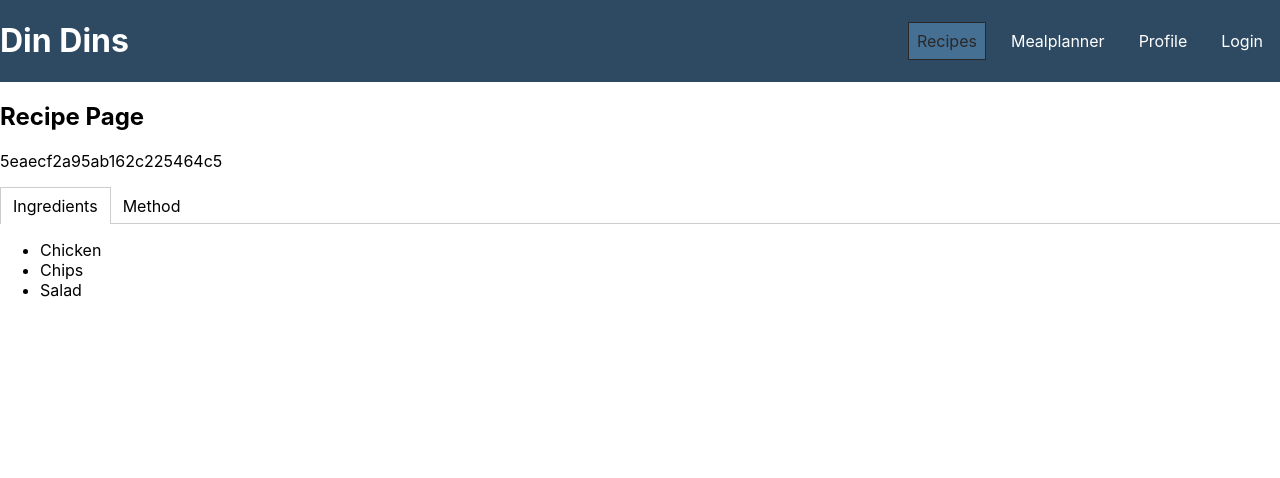
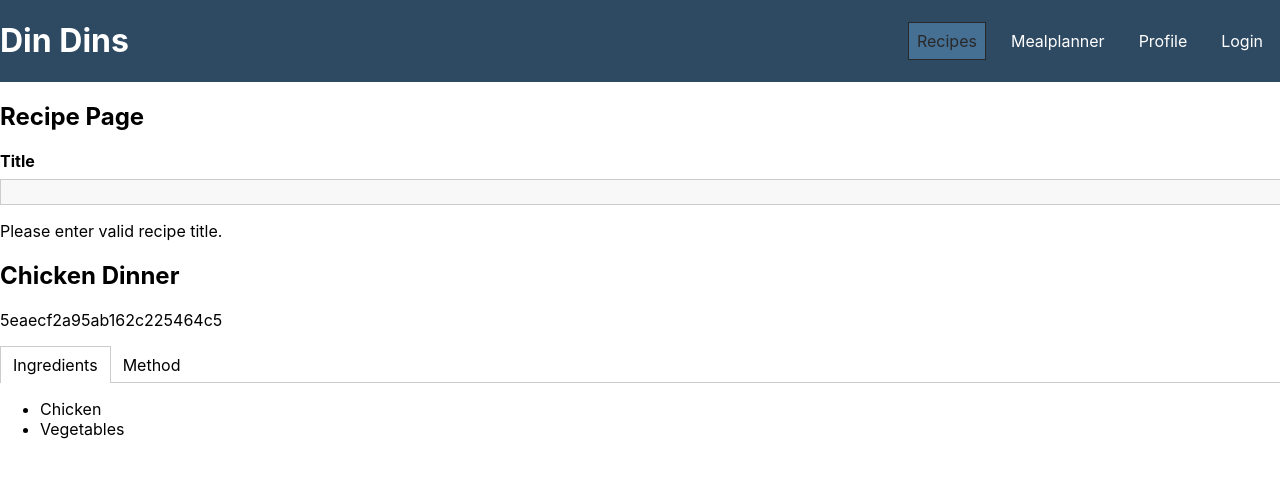
Before and after one commit to Max-Stevenson/din-dins, a React (Create React App) app in the folder frontend/: page /recipes/5eaecf2a95ab162c225464c5 in a window 1280 px wide. Shown: the top 478 px of the page. Built offline with nearby package versions, Linux system fonts and the light colour scheme.

Commit message:
Started work on view recipe / edit recipe page.

```diff
--- a/frontend/src/recipes/pages/NewRecipe.js
+++ b/frontend/src/recipes/pages/NewRecipe.js
@@ -60,10 +60,15 @@ const NewRecipe = () => {
     [dispatch]
   );
 
+  const recipeSubmitHandler = (event) => {
+    event.preventDefault();
+    console.log(formState.inputs);
+  }
+
   return (
     <React.Fragment>
       <h2>New Recipe Page</h2>
-      <form className="recipe-form">
+      <form className="recipe-form" onSubmit={recipeSubmitHandler}>
         <Input
           element="input"
           id="title"
--- a/frontend/src/recipes/pages/Recipe.js
+++ b/frontend/src/recipes/pages/Recipe.js
@@ -1,29 +1,81 @@
 import React from "react";
 import { useParams } from "react-router-dom";
 import Tabs from "../../shared/components/UIElements/Tabs";
+import Input from "../../shared/components/FormElements/Input";
+import Button from "../../shared/components/FormElements/Button";
+import { VALIDATOR_REQUIRE } from "../../shared/util/validators";
+
+const testItems = [
+  {
+    mealSize: 2,
+    image:
+      "https://images-gmi-pmc.edge-generalmills.com/7d6f3a8e-2eca-4c61-8988-489b40546395.jpg",
+    ingredients: ["Chicken", "Vegetables"],
+    method: ["Season chicken.", "Cook at 220c for 1.5 hours."],
+    id: "5eaecf2a95ab162c225464c5",
+    title: "Chicken Dinner",
+    isVegetarian: false,
+    __v: 0
+  },
+  {
+    mealSize: 3,
+    image:
+      "https://realfood.tesco.com/media/images/Burger-31LGH-a296a356-020c-4969-86e8-d8c26139f83f-0-1400x919.jpg",
+    ingredients: ["beef", "buns"],
+    method: ["Make Burger.", "Cook at 220c for 20 mins."],
+    id: "7eaecf2a95ab162c225464a6",
+    title: "Burgers",
+    isVegetarian: false,
+    __v: 0
+  }
+];
 
 const Recipe = () => {
   const recipeId = useParams().recipeId;
+
+  const identifiedRecipe = testItems.find(p => p.id === recipeId);
+
+  if (!identifiedRecipe) {
+    return (
+      <div className="center">
+        <h2>Could not find recipe!</h2>
+      </div>
+    );
+  }
   return (
     <div>
       <h2>Recipe Page</h2>
-      <p>{recipeId}</p>
+      <form>
+        <Input
+          id="title"
+          element="input"
+          type="text"
+          label="Title"
+          validators={[VALIDATOR_REQUIRE()]}
+          errorText="Please enter valid recipe title."
+          onInput={() => {}}
+          value={identifiedRecipe.title}
+          valid={true}
+        />
+        <h2>{identifiedRecipe.title}</h2>
+        <p>{identifiedRecipe.id}</p>
         <Tabs>
           <div label="Ingredients">
             <ul>
-            <li>Chicken</li>
-            <li>Chips</li>
-            <li>Salad</li>
+              {identifiedRecipe.ingredients.map(ingredient => (
+                <li key={ingredient}>{ingredient}</li>
+              ))}
             </ul>
           </div>
           <div label="Method">
             <ul>
-            <li>Heat oven.</li>
-            <li>Cut chicken.</li>
-            <li>Cook food.</li>
+              {identifiedRecipe.method.map(step => (
+                <li key={step}>{step}</li>
+              ))}
             </ul>
           </div>
         </Tabs>
+      </form>
     </div>
   );
 };
--- a/frontend/src/shared/components/FormElements/Input.js
+++ b/frontend/src/shared/components/FormElements/Input.js
@@ -31,7 +31,6 @@ const Input = props => {
 
   useEffect(() => {
     onInput(id, value, isValid);
-    console.log(value);
   }, [id, value, isValid, onInput]);
 
   const changeHandler = event => {
```
Lines whose indentation alone changed are shown as unchanged.
